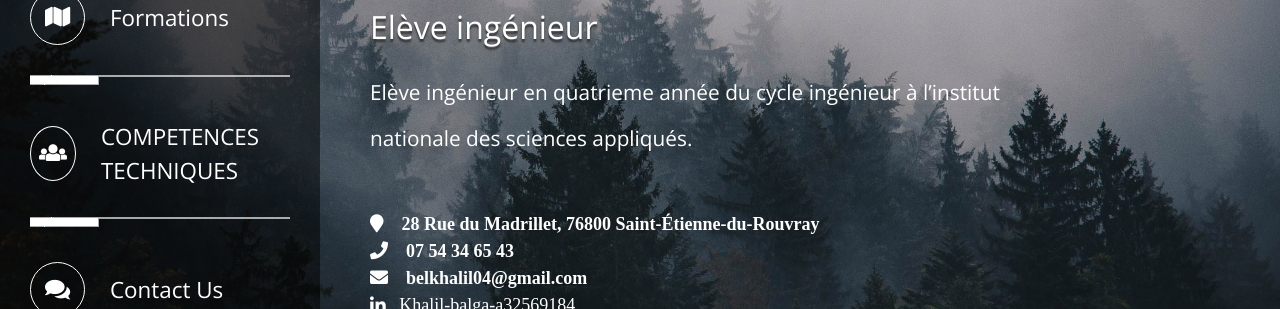
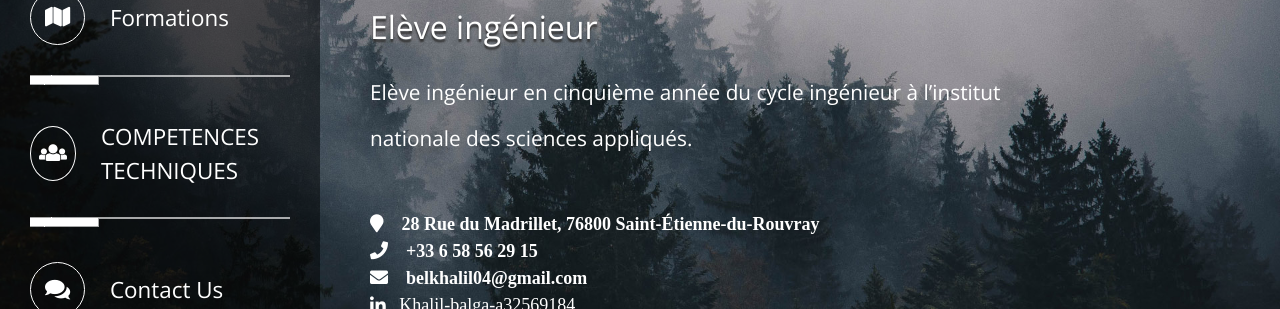
Before and after one commit to mekhalilbelga/Cv_khalil_balga, a plain HTML site: page index.html in a window 1280 px wide. Shown: the part 338-647 px from the top of the page. Drawn offline with nearby package versions, Linux system fonts and the light colour scheme.

Commit message:
update ITI5

```diff
--- a/index.html
+++ b/index.html
@@ -95,10 +95,10 @@ http://www.tooplate.com/view/2102-constructive
 						<div class="ml-auto">
 							<img src="img/mee.jpg" alt="me" width="230" height="240" class="avatar">
 							<header class="mb-4"><h1 class="tm-text-shadow">BALGA Khalil</h1><h2 class="tm-text-shadow">Elève ingénieur</h2></header>
-							<p class="mb-5 tm-font-big">Elève ingénieur en quatrieme année du cycle
+							<p class="mb-5 tm-font-big">Elève ingénieur en cinquième année du cycle
 								ingénieur à l’institut nationale des sciences appliqués.</p>
 								<i class="fa fa-map-marker" aria-hidden="true"> &ensp; 28 Rue du Madrillet, 76800 Saint-Étienne-du-Rouvray</i> </br>
-								<i class="fa fa-phone" aria-hidden="true"> &ensp; 07 54 34 65 43</i> </br>
+								<i class="fa fa-phone" aria-hidden="true"> &ensp; +33 6 58 56 29 15</i> </br>
 								<i class="fa fa-envelope" aria-hidden="true"> &ensp; belkhalil04@gmail.com</i> </br>
 								<i class="fab fa-linkedin-in tm-icon-media">&ensp; Khalil-balga-a32569184</i>
 
```
